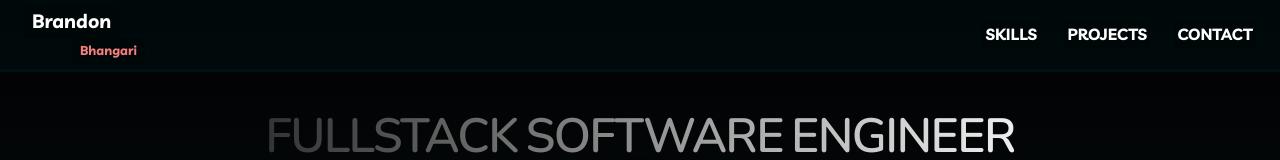
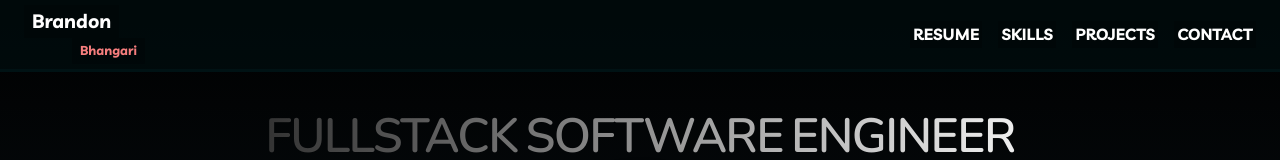
Before and after one commit to curiousmind04/Brandon-Portfolio, a React (Vite) app: page / in a window 1280 px wide. Shown: the top 160 px of the page. Built offline with nearby package versions, Linux system fonts and the light colour scheme.

Commit message:
added link to resume

```diff
--- a/src/components/Navigation.module.css
+++ b/src/components/Navigation.module.css
@@ -131,6 +131,7 @@
 
 .desktopLinks .list {
   flex-direction: row;
+  gap: 1rem;
 }
 
 .list li {
--- a/src/components/Navigation.tsx
+++ b/src/components/Navigation.tsx
@@ -38,19 +38,22 @@ const Nav = () => {
         >
           <ul className={classes.list}>
             <li>
-              <a href="#skills" onClick={() => setMobileMenu(false)}>
-                Skills
+              <a
+                href="https://drive.google.com/file/d/1FHcizySvGjZYyuJARx6WeXJdnhCIq3Q0/view?usp=sharing"
+                target="_blank"
+                rel="noopener noreferrer"
+              >
+                Resume
               </a>
             </li>
             <li>
-              <a href="#projects" onClick={() => setMobileMenu(false)}>
-                Projects
-              </a>
+              <a href="#skills">Skills</a>
             </li>
             <li>
-              <a href="#contact" onClick={() => setMobileMenu(false)}>
-                Contact
-              </a>
+              <a href="#projects">Projects</a>
+            </li>
+            <li>
+              <a href="#contact">Contact</a>
             </li>
           </ul>
         </nav>
@@ -83,6 +86,15 @@ const Nav = () => {
           <li>
             <a href="#contact" onClick={() => setMobileMenu(false)}>
               Contact
+            </a>
+          </li>
+          <li>
+            <a
+              href="https://drive.google.com/file/d/1FHcizySvGjZYyuJARx6WeXJdnhCIq3Q0/view?usp=sharing"
+              target="_blank"
+              rel="noopener noreferrer"
+            >
+              Resume
             </a>
           </li>
         </ul>
```
